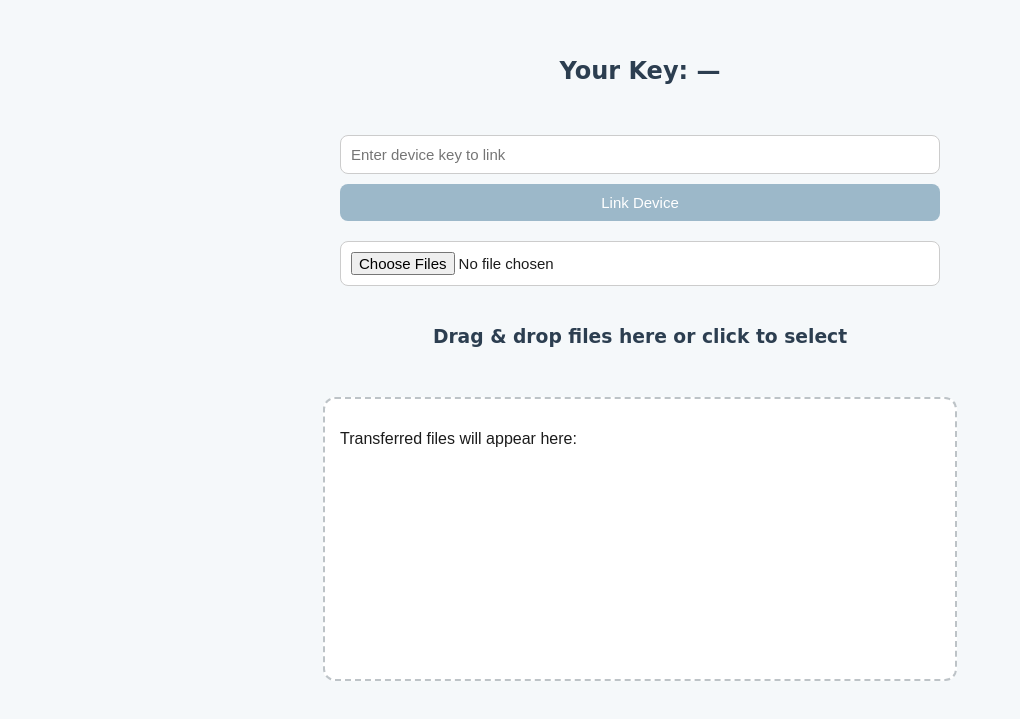
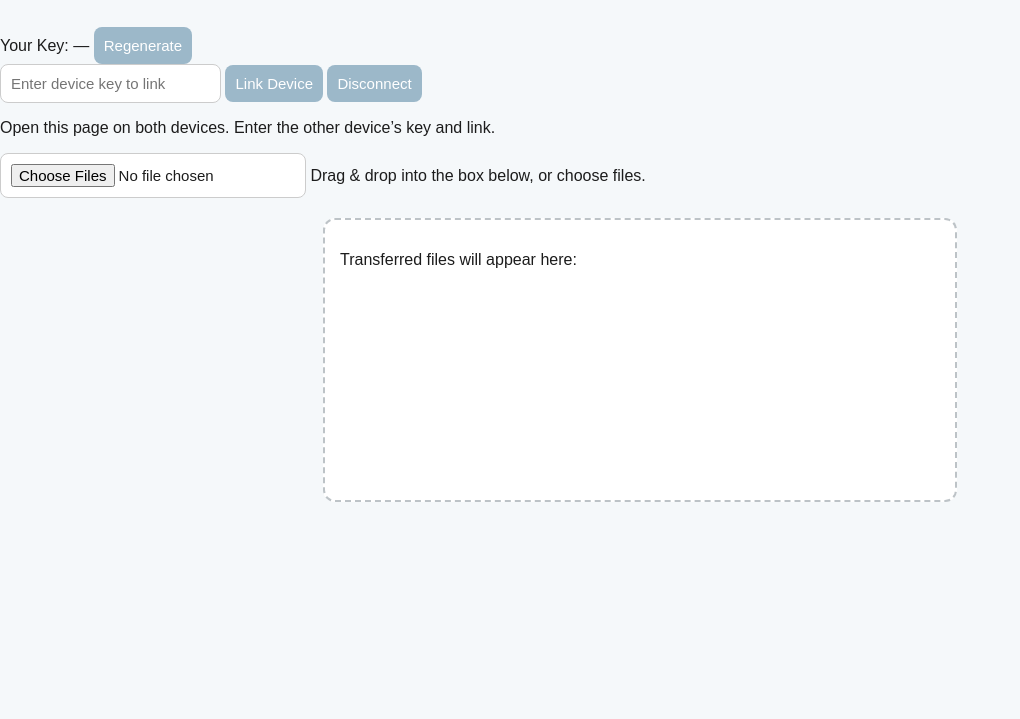
Before and after one commit to ruba-gh/fileport, a website: page public/index.html in a window 1280 px wide. Shown: the part 79-798 px from the top of the page, without its empty margins (0-1020 px from the left). Drawn offline with nearby package versions, Linux system fonts and the light colour scheme; no server answers; a web font is replaced by a local one.

Commit message:
Update index.html

```diff
--- a/public/index.html
+++ b/public/index.html
@@ -1,36 +1,42 @@
-<!DOCTYPE html>
+<!doctype html>
 <html lang="en">
 <head>
-<meta charset="UTF-8">
-<meta name="viewport" content="width=device-width, initial-scale=1.0">
-<title>FilePort — P2P File Transfer</title>
-<link rel="stylesheet" href="style.css">
-<script src="/socket.io/socket.io.js"></script>
-<script src="script.js" defer></script>
+  <meta charset="utf-8" />
+  <meta name="viewport" content="width=device-width, initial-scale=1" />
+  <title>FilePort — P2P File Transfer</title>
+  <link rel="stylesheet" href="style.css" />
+  <!-- Same-origin Socket.IO (works on Render when server serves static files) -->
+  <script src="/socket.io/socket.io.js"></script>
+  <script defer src="script.js"></script>
 </head>
 <body>
-    <h1>FilePort</h1>
+  <h1>FilePort</h1>
 
-    <!-- Your key -->
-    <div class="section">
-        <label><h2>Your Key:  <span id="myKey">—</span></h2></label>
+  <div class="card">
+    <div class="row">
+      <label>Your Key:</label>
+      <span id="myKey">—</span>
+      <button id="regen" class="ghost">Regenerate</button>
     </div>
 
-    <!-- Enter key to link -->
-    <div class="section">
-        <input type="text" id="linkKeyInput" placeholder="Enter device key to link">
-        <button id="linkBtn">Link Device</button>
+    <div class="row">
+      <input id="linkKeyInput" type="text" placeholder="Enter device key to link" />
+      <button id="linkBtn">Link Device</button>
+      <button id="disconnectBtn" class="ghost" disabled>Disconnect</button>
     </div>
 
-    <!-- File upload -->
-    <div class="section">
-        <input type="file" id="fileInput" multiple>
-        <h3>Drag & drop files here or click to select</h3>
+    <p id="status" class="muted">Open this page on both devices. Enter the other device’s key and link.</p>
+  </div>
+
+  <div class="card">
+    <div class="row">
+      <input type="file" id="fileInput" multiple />
+      <span class="muted">Drag & drop into the box below, or choose files.</span>
     </div>
-
-    <!-- Files box -->
-    <div id="fileBox" class="file-box">
-        <p>Transferred files will appear here:</p>
+    <div id="fileBox" class="drop">
+      <p class="muted">Transferred files will appear here:</p>
+      <div id="fileList"></div>
     </div>
+  </div>
 </body>
 </html>
```
